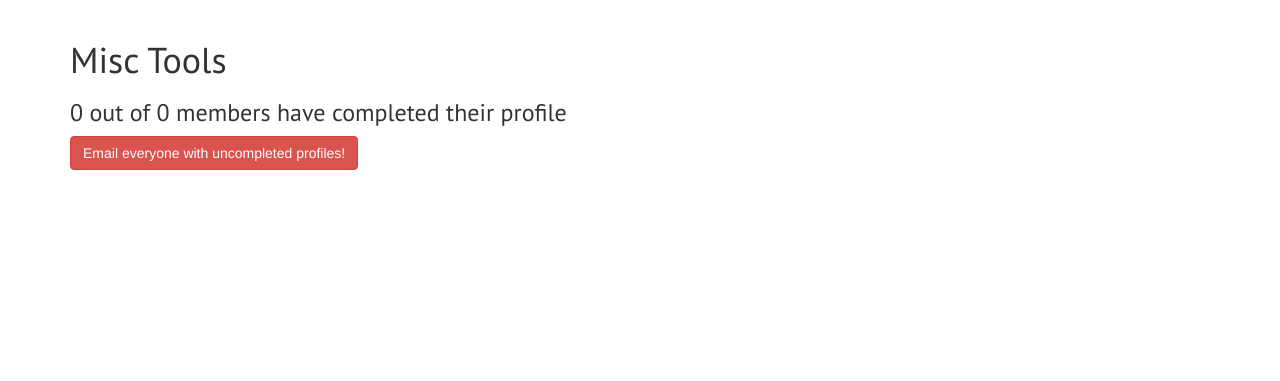
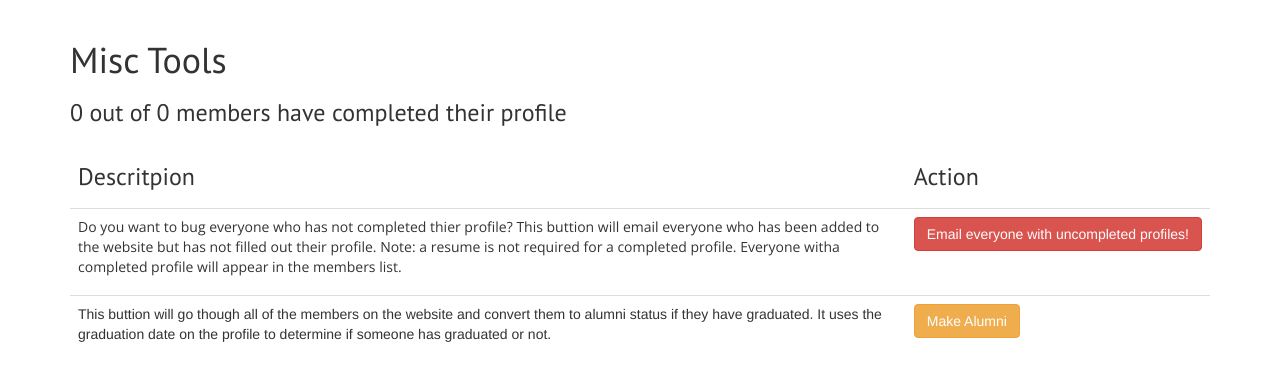
Before and after one commit to HKNBetaEpsilon/new-hkn-website, a Django app: page //misc_tools in a window 1280 px wide. Shown: the part 51-432 px from the top of the page. Run offline with Django 3.2, Linux system fonts and the light colour scheme; some libraries are stand-ins or nearby versions.

Commit message:
made a button to switch people to alumni

```diff
--- a/src/hknWebsiteProject/urls.py
+++ b/src/hknWebsiteProject/urls.py
@@ -54,6 +54,7 @@ urlpatterns = [
 	url(r'^/misc_tools/(?P<success>[0-1])/$', 'hknWebsiteProject.views.misc_tools', name='misc_tools'),
 	url(r'^/misc_tools', 'hknWebsiteProject.views.misc_tools', name='misc_tools'),
 	url(r'^/email_uncompleted_profiles', 'hknWebsiteProject.views.email_uncompleted_profiles', name='email_uncompleted_profiles'),
+	url(r'^/make_alumni', 'hknWebsiteProject.views.make_alumni', name='make_alumni'),
 	url('', include('social.apps.django_app.urls', namespace='social')),
 	url('', include('django.contrib.auth.urls', namespace='auth')),
 ]
--- a/src/hknWebsiteProject/utils.py
+++ b/src/hknWebsiteProject/utils.py
@@ -1,5 +1,4 @@
 from users.models import Member
-from datetime import date
 
 def has_complete_profile(uniqname):
 	# check all aspects of a profile to make sure that it is complete
--- a/src/hknWebsiteProject/views.py
+++ b/src/hknWebsiteProject/views.py
@@ -8,6 +8,8 @@ from users.models import Member
 from electeeManagement.models import Electee
 from users.forms import NewMemberForm
 from hknWebsiteProject import settings
+from datetime import date
+
 class MyError(Exception):
 	def __init__(self, value):
 		self.value = value
@@ -167,3 +169,13 @@ def email_uncompleted_profiles(request):
 	send_mass_mail(mail_list)
 
 	return misc_tools(request, True)
+
+def make_alumni(request):
+	so_old = date(1900, 1, 1)
+	current_members = Member.objects.exclude(edu_level__exact='AL')
+	current_members = current_members.filter(graduation_date__range=(so_old, date.today()))
+	for m in current_members:
+		m.edu_level = 'AL'
+		m.save()
+
+	return misc_tools(request, True)
--- a/src/templates/misc_tools.html
+++ b/src/templates/misc_tools.html
@@ -11,5 +11,23 @@
 {%block content %}
 <h1>Misc Tools</h1>
 <h3>{{num_members_comp_prof}} out of {{total_num_users}} members have completed their profile</h3>
-<a class="btn btn-danger" href="{% url 'email_uncompleted_profiles' %}">Email everyone with uncompleted profiles!</a>
+<table class="table">
+	<tr>
+		<th><h3>Descritpion</h3></th>
+		<th><h3>Action</h3></th>
+	</tr>
+	<tr>
+		<td><p>Do you want to bug everyone who has not completed thier profile? This buttion will email everyone who has been added to the website but has not filled out their profile. Note: a resume is not required for a completed profile. Everyone witha completed profile will appear in the members list.
+		</td>
+		<td>
+			<a class="btn btn-danger" href="{% url 'email_uncompleted_profiles' %}">Email everyone with uncompleted profiles!</a>
+		</td>
+	</tr>
+	<tr>
+		<td>This buttion will go though all of the members on the website and convert them to alumni status if they have graduated. It uses the graduation date on the profile to determine if someone has graduated or not.
+		</td>
+		<td>
+			<a class="btn btn-warning" href="{% url 'make_alumni' %}">Make Alumni</a>
+		</td>
+	</tr>
 {% endblock %}
```
